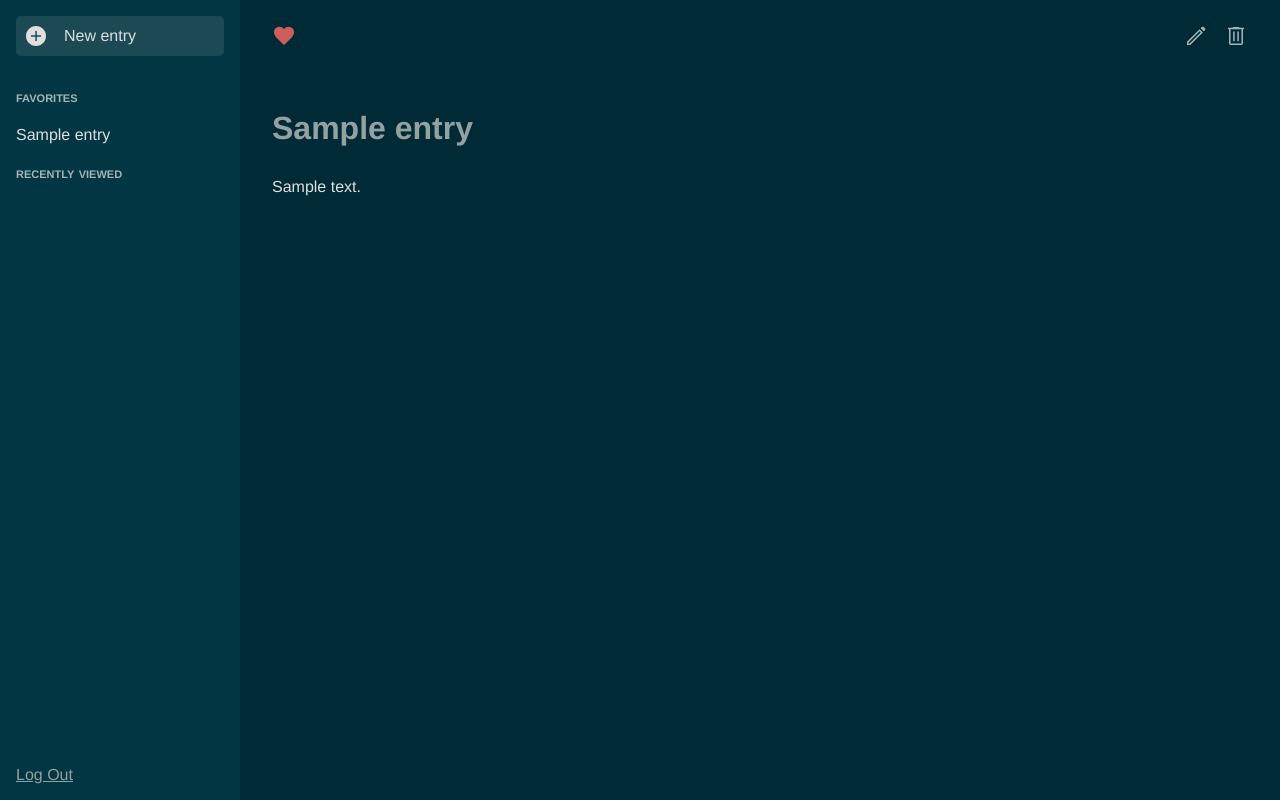
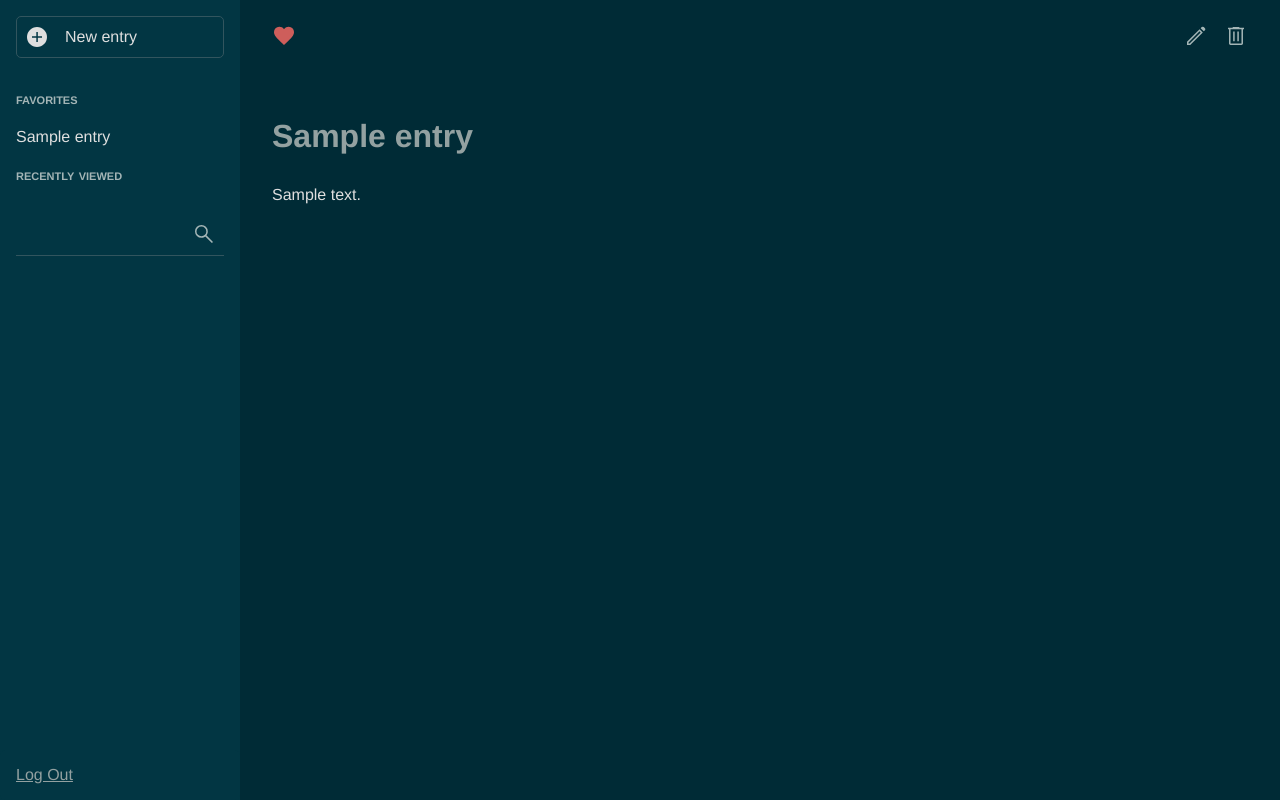
Before and after one commit to nmsalvatore/logseq-clone, a Django app: page / in a window 1280 px wide. Run offline with Django 4.2, Linux system fonts and the light colour scheme; a user stored in the database is signed in; tables that the repository leaves empty hold one stand-in row (values such as "Sample post"); some libraries are stand-ins or nearby versions.

Commit message:
Implemented search functionality

```diff
--- a/notebook/models.py
+++ b/notebook/models.py
@@ -26,4 +26,4 @@
         super().save_model(request, obj, form, change)
 
     class Meta:
-        ordering = ['-recently_viewed']
+        ordering = ['-date_created']
--- a/notebook/templates/base.html
+++ b/notebook/templates/base.html
@@ -26,20 +26,26 @@
         <div class="content hide-mobile-content">
             <h5>favorites</h5>
             <ul>
-                {% for favorite in favorites %}
+                {% for entry in favorites %}
                     <li class="favorite-title">
-                        <a href="{% url 'view-post' favorite.uuid %}">{{ favorite.title }}</a>
+                        <a href="{% url 'view-post' entry.uuid %}">{{ entry.title }}</a>
                     </li>
                 {% endfor %}
             </ul>
             <h5>recently viewed</h5>
             <ul>
-                {% for entry in entries %}
+                {% for entry in recently_viewed %}
                     <li class="recent-title">
                         <a href="{% url 'view-post' entry.uuid %}">{{ entry.title }}</a>
                     </li>
                 {% endfor %}
             </ul>
+            <form id="searchForm"  action="{% url 'search-posts' %}" method="GET">
+                <input id="searchInput" name="q" type="text">
+                <button class="button" type="submit">
+                    <img class="icon" src="{% static 'icons/search.svg' %}" alt="Search Icon">
+                </button>
+            </form>
         </div>
         <a id="logoutButton" href="{% url 'logout' %}">Log Out</a>
     </nav>
--- a/notebook/urls.py
+++ b/notebook/urls.py
@@ -7,5 +7,6 @@
     path('new/', views.new_post, name="new-post"),
     path('edit/<str:uuid>/', views.edit_post, name="edit-post"),
     path('delete/<str:uuid>/', views.delete_post, name="delete-post"),
-    path('favorite/<str:uuid>/', views.favorite_post, name="favorite-post")
+    path('favorite/<str:uuid>/', views.favorite_post, name="favorite-post"),
+    path('search/', views.search_posts, name="search-posts")
 ]
--- a/notebook/views.py
+++ b/notebook/views.py
@@ -1,5 +1,6 @@
 from django.contrib.auth.decorators import login_required
 from django.shortcuts import render, redirect
+from django.db.models import Q
 
 from notebook.forms import EntryForm
 from notebook.models import Entry
@@ -81,12 +82,24 @@
     return redirect('view-post', entry.uuid)
 
 
+@login_required(login_url='/accounts/login')
+def search_posts(request):
+    context = get_base_context(request)
+    search_text = request.GET.get('q')
+    search_results = Entry.objects.filter(
+        Q(title__icontains=search_text) | Q(body__icontains=search_text)
+    )
+    context['search_text'] = search_text
+    context['entries'] = search_results
+    return render(request, 'notebook/posts_search.html', context)
+
+
 def get_base_context(request):
     favorites = Entry.objects.filter(favorite=True, user=request.user).order_by('title')
-    recently_viewed = Entry.objects.filter(favorite=False, user=request.user)
+    recently_viewed = Entry.objects.filter(favorite=False, user=request.user).order_by('-recently_viewed')
     return {
         'favorites': favorites,
-        'entries': recently_viewed,
+        'recently_viewed': recently_viewed[:5],
     }
 
 
--- a/static/css/main.css
+++ b/static/css/main.css
@@ -115,7 +115,7 @@
 
     main.main h1 {
         color: var(--text-primary);
-        margin-top: 1rem;
+        margin-top: 1.5rem;
         margin-bottom: 2rem;
         line-height: 0.9;
     }
@@ -128,6 +128,7 @@
     }
 
     main.main .entry,
+    main.main .entries,
     main.main .delete-container {
         width: 100%;
     }
@@ -157,14 +158,18 @@
     text-decoration: none;
     color: var(--text-secondary);
     border-radius: 5px;
+    border: 1px solid var(--text-placeholder);
+    width: 100%;
     padding: 0.5rem;
-    width: 100%;
-    background: var(--button);
 }
 
 #newEntryButton > .icon {
     filter: var(--icon-secondary);
     margin-right: 1rem;
+}
+
+#newEntryButton .text {
+    display: no;
 }
 
 #menuButton {
@@ -183,6 +188,29 @@
     padding: 1rem;
 }
 
+#searchForm {
+    display: flex;
+    align-items: center;
+    border-radius: 0px;
+    border-bottom: 1px solid var(--text-placeholder);
+    height: 40px;
+    margin-top: 2rem;
+    padding: 0.5rem;
+}
+
+#searchForm input {
+    border: none;
+    background: transparent;
+    color: var(--text-secondary);
+    width: 100%;
+    height: fit-content;
+    font-size: 1rem;
+}
+
+#searchForm input:focus {
+    outline: none;
+}
+
 main.main .icon-container {
     display: flex;
     justify-content: space-between;
@@ -198,7 +226,7 @@
     margin-bottom: 46px;
 }
 
-main.main .icon {
+.icon {
     filter: var(--icon-tertiary);
 }
 
@@ -222,8 +250,18 @@
     height: 1.5rem;
 }
 
+a.heading {
+    text-decoration: none;
+}
+
+.search-notification {
+    width: 100%;
+    margin-bottom: 3.1rem;
+}
+
 @media only screen and (min-width: 1320px) {
     main.main .entry,
+    main.main .entries,
     main.main #entryForm,
     main.main .delete-container {
         width: 960px;
@@ -282,6 +320,7 @@
         padding: 0;
         width: fit-content;
         background: transparent;
+        border: none;
     }
 
     nav.navbar #logoutButton {
```
Also changed, not shown: notebook/templates/notebook/posts_search.html (added, +21 -0 lines).
